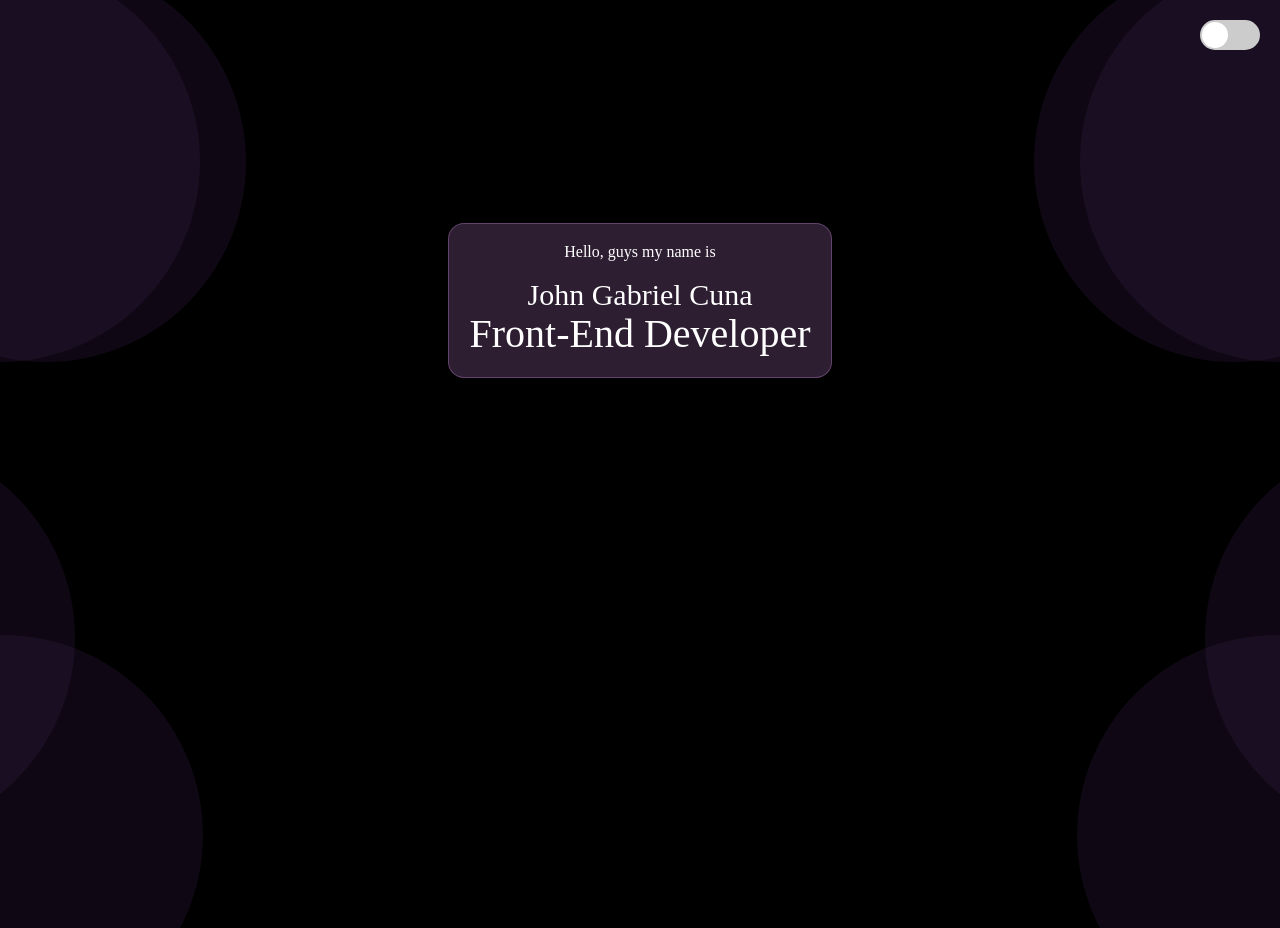
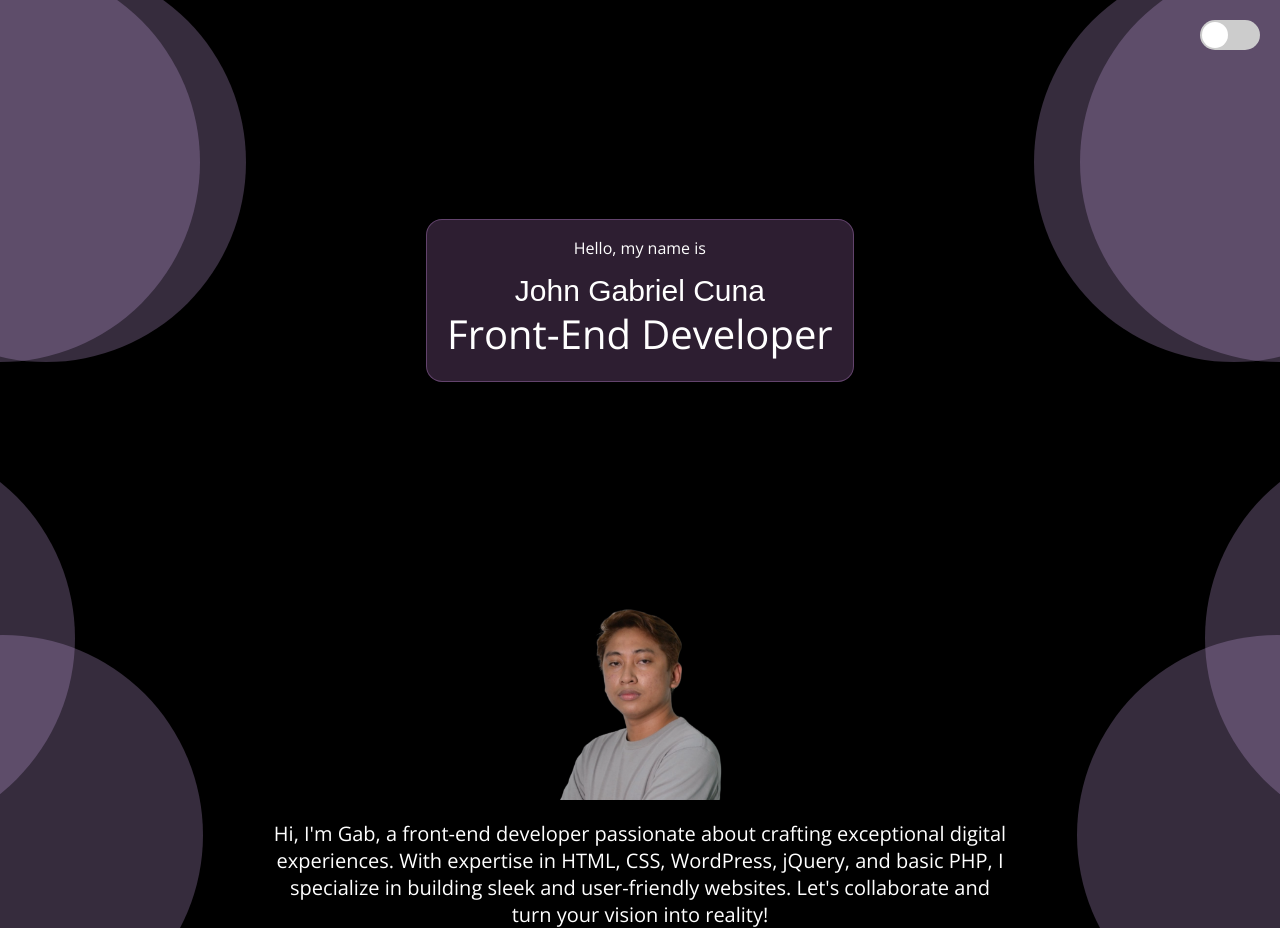
Before and after one commit to blackneko1/portfolio, a plain HTML site: page index.html in a window 1280 px wide. Before the commit the page ends 800 px from the top, so only its background shows below. Drawn offline with nearby package versions, Linux system fonts and the light colour scheme; a web font is replaced by a local one.

Commit message:
5/13/2024

```diff
--- a/index.html
+++ b/index.html
@@ -4,6 +4,7 @@
     <meta charset="UTF-8">
     <meta name="viewport" content="width=device-width, initial-scale=1.0">
     <link rel="stylesheet" href="style.min.css">
+    <link rel="stylesheet" href="https://cdnjs.cloudflare.com/ajax/libs/animate.css/4.1.1/animate.min.css"/>
     <title>Portfolio</title>
 </head>
 <body>
@@ -22,18 +23,27 @@
         <input type="checkbox" class="toggle-checkbox" id="toggle">
         <label for="toggle" class="toggle"></label>
     </div>
-    <nav>
-        <div id="info-con">
+
+        <div id="intro-con">
             <div class="wrapper">
-                <div class="info-text">
-                    <div class="info-inner">
-                        <h2>Hello, guys my name is <span>John Gabriel Cuna</span> </h2>
+                <div class="intro-text">
+                    <div class="intro-inner animate__animated animate__backInUp">
+                        <h2>Hello, my name is <span>John Gabriel Cuna</span> </h2>
                         <h3>Front-End Developer</h3>
                     </div>
                 </div>
             </div>
         </div>
-    </nav>
+
+        <id id="info-con">
+            <div class="wrapper">
+                <div class="info-text">
+                    <figure><img src="images/gab-img.png" alt="gab"></figure>
+                    <p>Hi, I'm Gab, a front-end developer passionate about crafting exceptional digital experiences. With expertise in HTML, CSS, WordPress, jQuery, and basic PHP, I specialize in building sleek and user-friendly websites. Let's collaborate and turn your vision into reality!</p>
+                </div>
+            </div>
+        </id>
+
     <script src="js/jquery-3.7.1.min.js"></script>
     <script src="js/script.js"></script>
 </body>
--- a/style.css
+++ b/style.css
@@ -1,10 +1,12 @@
 @import url('https://fonts.googleapis.com/css2?family=Open+Sans:ital,wght@0,300..800;1,300..800&display=swap');
+@import url('https://fonts.googleapis.com/css2?family=Poetsen+One&display=swap');
 /* http://meyerweb.com/eric/tools/css/reset/
    v2.0 | 20110126
    License: none (public domain)
 */
 :root{
 	--primaryFont:"Open Sans", sans-serif;
+	--secondaryFont: "Poetsen One", sans-serif;
 }
 
 html, body, div, span, applet, object, iframe,
@@ -110,7 +112,7 @@ body {
 }
 
 .toggle-checkbox:checked + .toggle::before {
-    transform: translateX(28px); /* Adjust the translation to align with the background */
+    transform: translateX(30px); /* Adjust the translation to align with the background */
     background-color: #fff; /* Color when toggled */
 }
 
@@ -119,7 +121,7 @@ body {
 	position: fixed;
 	width: 400px;
 	height: 400px;
-	background-color: rgba(62, 35, 81, 0.25); /* Initial color */
+	background-color: rgba(215, 177, 242, 0.25); /* Initial color */
 	border-radius: 50%;
 	animation: spin 5s linear infinite, morph 5s ease-in-out infinite, colorChange 5s linear infinite;
 
@@ -193,27 +195,30 @@ body {
 .wrapper{width: 100%; max-width: 1400px; margin: 0 auto;position: relative;}
 
 /*intro*/
-.info-text {
+.intro-text {
 	display: flex;
 	justify-content: center;
 	align-items: center;
 	min-height: 600px;
 }
-.info-text h2 {
+.intro-text h2 {
 	text-align: center;
 	line-height: 100%;
+	font-family: var(--primaryFont);
 }
-.info-text h2 span {
+.intro-text h2 span {
 	display: block;
 	font-size: 30px;
 	line-height: 100%;
 	margin-top: 20px;
+	font-family: var(--secondaryFont);
 }
-.info-inner h3{
+.intro-inner h3{
 	font-size: 40px;
+	font-family: var(--primaryFont);
 }
 
-.info-inner {
+.intro-inner {
 	background: rgba(222, 152, 245, 0.2);
 	border-radius: 16px;
 	box-shadow: 0 4px 30px rgba(0, 0, 0, 0.1);
@@ -222,3 +227,22 @@ body {
 	border: 1px solid rgba(222, 152, 245, 0.3);
 	padding: 20px;
 }
+.info-text figure{
+	height: 200px;
+	overflow: hidden;
+	margin: 0 auto;
+	width: max-content;
+}
+.info-text figure img{
+  	width: 400px;
+  	height: 400px;
+  	object-fit: contain;
+}
+.info-text p{
+	text-align: center;
+	width: 100%;
+  	max-width: 740px;
+  	margin: 20px auto 0;
+  	font-size: 20px;
+	  font-family: var(--primaryFont);
+}
```
Also changed, not shown: images/3A269A14-9F02-4930-BFE4-4FB406B02BFB.jpg (deleted), images/67AFEDB2-3834-4956-AB3D-984863AD9347.jpg (deleted), images/B1A1B0A3-F208-4CE4-96B3-C3E06C77E7E7.jpg (deleted), images/FF73DE49-A244-4A66-8DFF-5D504F2C0D21.jpg (deleted), images/css_logo.png (deleted), images/html_logo.png (deleted), images/jgc-logo.png (deleted), images/jquery_logo.png (deleted), images/noun-wallpaper-1714796.svg (deleted), images/wordpress_logo.png (deleted), style.min.css.
